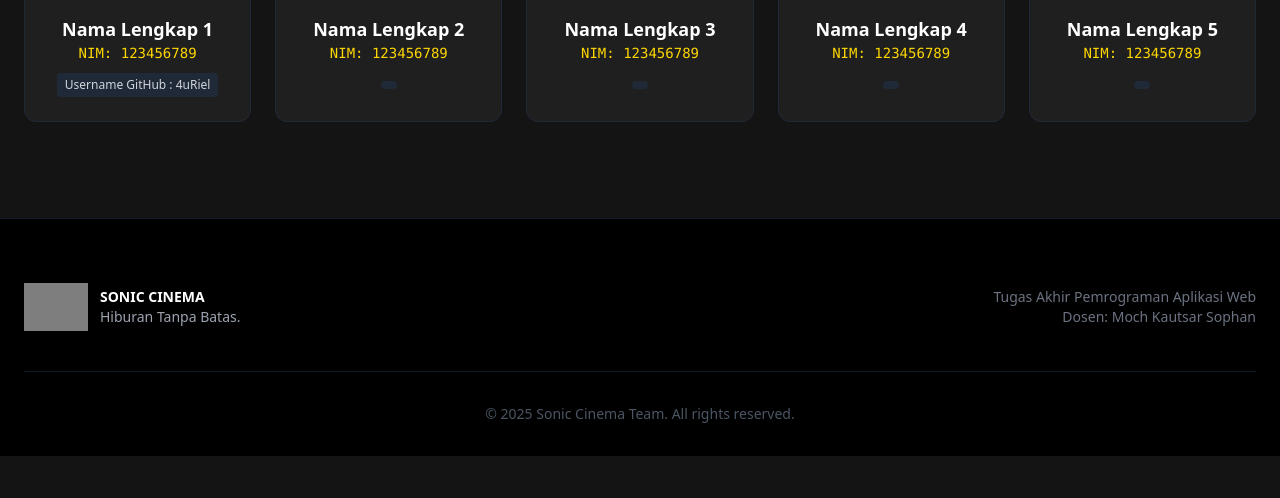
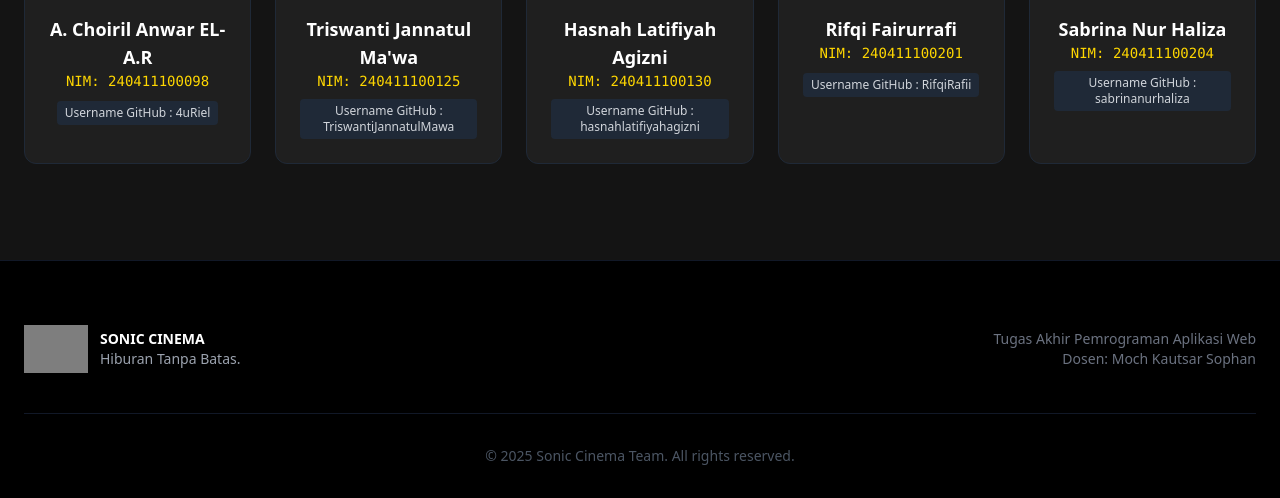
Before and after one commit to zeovarince/PAW-Bioskop, a PHP site: page /custommer/contact.php in a window 1280 px wide. Shown: the part 479-977 px from the top of the page. Before the commit the page ends 935 px from the top, so only its background shows below. Run offline with PHP 8.4, Linux system fonts and the light colour scheme; some libraries are stand-ins or nearby versions; grey boxes are pictures that could not be loaded.

Commit message:
benerin navbar di custommer

```diff
--- a/custommer/contact.php
+++ b/custommer/contact.php
@@ -1,7 +1,5 @@
 <?php
 session_start();
-// Tidak perlu include koneksi jika tidak mengambil data dari database untuk halaman ini
-// Tapi jika navbar butuh logika login, session_start() wajib ada.
 ?>
 
 <!DOCTYPE html>
@@ -39,32 +37,29 @@ session_start();
 </head>
 <body class="bg-cinemaBlack font-sans text-gray-200">
 
-    <!-- NAVBAR USER (Updated Sesuai Request) -->
-    <nav class="bg-cinemaBlack border-b border-gray-800 py-4 sticky top-0 z-50">
+<!--navbar user -->
+    <nav class="bg-cinemaBlack border-b border-gray-800 py-4">
         <div class="max-w-7xl mx-auto px-6 flex justify-between items-center">
 
             <div class="flex items-center gap-4">
                 <img src="../logo.png"
-                     alt="Onic Logo" class="h-11 w-auto object-contain drop-shadow-lg">
+                        alt="Onic Logo" class="h-11 w-auto object-contain drop-shadow-lg">
 
                 <h1 class="text-3xl font-bold text-cinemaGold tracking-widest uppercase" style="text-shadow: 0px 0px 7px;">
                     ONIC <span class="text-white">CINEMA</span>
                 </h1>
             </div>
 
-            <div class="hidden md:block">
-                <div class="ml-10 flex items-baseline space-x-4">
-                    <a href="index.php" class="text-gray-300 hover:text-cinemaGold px-3 py-2 rounded-md text-sm font-medium transition">Home</a>
-                    <a href="movies.php" class="text-gray-300 hover:text-cinemaGold px-3 py-2 rounded-md text-sm font-medium transition">Movies</a>
+            <div class="hidden md:flex space-x-8">
+                <a href="index.php" class="text-gray-300 hover:text-cinemaGold text-black px-3 py-2 rounded-md text-sm font-medium transition">Home</a>
+                <a href="movies.php" class=" text-gray-300 hover:text-cinemaGold px-3 py-2 rounded-md text-sm font-medium transition">Movies</a>
+                <!-- TAMBAHKAN LINK DASHBOARD DI SINI -->
+                <?php if (isset($_SESSION['login'])): ?>
+                    <a href="dashboard.php" class="text-gray-300 hover:text-cinemaGold px-3 py-2 rounded-md text-sm font-medium transition">Dashboard</a>
+                <?php endif; ?>
+                <!-- END TAMBAHAN -->
 
-                    <!-- MENU DASHBOARD (Hanya muncul jika login) -->
-                    <?php if (isset($_SESSION['login'])): ?>
-                        <a href="dashboard.php" class="text-gray-300 hover:text-cinemaGold px-3 py-2 rounded-md text-sm font-medium transition">Dashboard</a>
-                    <?php endif; ?>
-
-                    <!-- Menu Contact Aktif -->
-                    <a href="contact.php" class="bg-cinemaGold text-black px-3 py-2 rounded-md text-sm font-medium transition">Contact</a>
-                </div>
+                <a href="contact.php" class="bg-cinemaGold text-black px-3 py-2 rounded-md text-sm font-medium transition">Contact</a>
             </div>
 
             <div class="flex items-center gap-4">
@@ -73,11 +68,11 @@ session_start();
                         <p class="text-sm font-bold text-white">Halo, <?= $_SESSION['username'] ?></p>
                         <p class="text-xs text-cinemaGold">Member</p>
                     </div>
-                    <a href="logout.php" class="bg-gray-800 hover:bg-cinemaRed text-white p-2 rounded-full transition" title="Logout">
+                    <a href="../logout.php" class="bg-gray-800 hover:bg-cinemaRed text-white p-2 rounded-full transition" title="Logout">
                         <i class="ph ph-sign-out text-xl"></i>
                     </a>
                 <?php else: ?>
-                    <a href="login.php" class="bg-cinemaRed hover:bg-red-700 text-white px-5 py-2 rounded-full font-bold text-sm transition shadow-lg shadow-red-900/20">
+                    <a href="../login.php" class="bg-cinemaRed hover:bg-red-700 text-white px-5 py-2 rounded-full font-bold text-sm transition shadow-lg shadow-red-900/20">
                         Masuk / Daftar
                     </a>
                 <?php endif; ?>
@@ -100,51 +95,51 @@ session_start();
             <!-- ANGGOTA 1 -->
             <div class="bg-cinemaDark rounded-xl p-6 text-center border border-gray-800 hover:border-cinemaRed transition duration-300 group">
                 <div class="relative w-24 h-24 mx-auto mb-4">
-                    <img src="https://ui-avatars.com/api/?name=Ketua+Tim&background=E50914&color=fff" alt="Foto Profil" class="w-full h-full rounded-full object-cover border-2 border-cinemaRed group-hover:scale-110 transition duration-300">
+                    <img src="https://ui-avatars.com/api/?name=AC&background=E50914&color=fff" alt="Foto Profil" class="w-full h-full rounded-full object-cover border-2 border-cinemaRed group-hover:scale-110 transition duration-300">
                 </div>
-                <h3 class="text-white font-bold text-lg">Nama Lengkap 1</h3>
-                <p class="text-cinemaGold text-sm font-mono mb-2">NIM: 123456789</p>
+                <h3 class="text-white font-bold text-lg">A. Choiril Anwar EL-A.R</h3>
+                <p class="text-cinemaGold text-sm font-mono mb-2">NIM: 240411100098</p>
                 <span class="inline-block bg-gray-800 text-gray-300 text-xs px-2 py-1 rounded">Username GitHub : 4uRiel</span>
             </div>
 
             <!-- ANGGOTA 2 -->
             <div class="bg-cinemaDark rounded-xl p-6 text-center border border-gray-800 hover:border-cinemaRed transition duration-300 group">
                 <div class="relative w-24 h-24 mx-auto mb-4">
-                    <img src="https://ui-avatars.com/api/?name=Anggota+Dua&background=random" alt="Foto Profil" class="w-full h-full rounded-full object-cover border-2 border-gray-700 group-hover:border-cinemaRed transition duration-300">
+                    <img src="https://ui-avatars.com/api/?name=MW&background=random" alt="Foto Profil" class="w-full h-full rounded-full object-cover border-2 border-gray-700 group-hover:border-cinemaRed transition duration-300">
                 </div>
-                <h3 class="text-white font-bold text-lg">Nama Lengkap 2</h3>
-                <p class="text-cinemaGold text-sm font-mono mb-2">NIM: 123456789</p>
-                <span class="inline-block bg-gray-800 text-gray-300 text-xs px-2 py-1 rounded"></span>
+                <h3 class="text-white font-bold text-lg">Triswanti Jannatul Ma'wa</h3>
+                <p class="text-cinemaGold text-sm font-mono mb-2">NIM: 240411100125</p>
+                <span class="inline-block bg-gray-800 text-gray-300 text-xs px-2 py-1 rounded">Username GitHub : TriswantiJannatulMawa</span>
             </div>
 
             <!-- ANGGOTA 3 -->
             <div class="bg-cinemaDark rounded-xl p-6 text-center border border-gray-800 hover:border-cinemaRed transition duration-300 group">
                 <div class="relative w-24 h-24 mx-auto mb-4">
-                    <img src="https://ui-avatars.com/api/?name=Anggota+Tiga&background=random" alt="Foto Profil" class="w-full h-full rounded-full object-cover border-2 border-gray-700 group-hover:border-cinemaRed transition duration-300">
+                    <img src="https://ui-avatars.com/api/?name=HA&background=random" alt="Foto Profil" class="w-full h-full rounded-full object-cover border-2 border-gray-700 group-hover:border-cinemaRed transition duration-300">
                 </div>
-                <h3 class="text-white font-bold text-lg">Nama Lengkap 3</h3>
-                <p class="text-cinemaGold text-sm font-mono mb-2">NIM: 123456789</p>
-                <span class="inline-block bg-gray-800 text-gray-300 text-xs px-2 py-1 rounded"></span>
+                <h3 class="text-white font-bold text-lg">Hasnah Latifiyah Agizni</h3>
+                <p class="text-cinemaGold text-sm font-mono mb-2">NIM: 240411100130</p>
+                <span class="inline-block bg-gray-800 text-gray-300 text-xs px-2 py-1 rounded">Username GitHub : hasnahlatifiyahagizni</span>
             </div>
 
             <!-- ANGGOTA 4 -->
             <div class="bg-cinemaDark rounded-xl p-6 text-center border border-gray-800 hover:border-cinemaRed transition duration-300 group">
                 <div class="relative w-24 h-24 mx-auto mb-4">
-                    <img src="https://ui-avatars.com/api/?name=Anggota+Empat&background=random" alt="Foto Profil" class="w-full h-full rounded-full object-cover border-2 border-gray-700 group-hover:border-cinemaRed transition duration-300">
+                    <img src="https://ui-avatars.com/api/?name=RF&background=random" alt="Foto Profil" class="w-full h-full rounded-full object-cover border-2 border-gray-700 group-hover:border-cinemaRed transition duration-300">
                 </div>
-                <h3 class="text-white font-bold text-lg">Nama Lengkap 4</h3>
-                <p class="text-cinemaGold text-sm font-mono mb-2">NIM: 123456789</p>
-                <span class="inline-block bg-gray-800 text-gray-300 text-xs px-2 py-1 rounded"></span>
+                <h3 class="text-white font-bold text-lg">Rifqi Fairurrafi</h3>
+                <p class="text-cinemaGold text-sm font-mono mb-2">NIM: 240411100201</p>
+                <span class="inline-block bg-gray-800 text-gray-300 text-xs px-2 py-1 rounded">Username GitHub : RifqiRafii</span>
             </div>
 
             <!-- ANGGOTA 5 -->
             <div class="bg-cinemaDark rounded-xl p-6 text-center border border-gray-800 hover:border-cinemaRed transition duration-300 group">
                 <div class="relative w-24 h-24 mx-auto mb-4">
-                    <img src="https://ui-avatars.com/api/?name=Anggota+Lima&background=random" alt="Foto Profil" class="w-full h-full rounded-full object-cover border-2 border-gray-700 group-hover:border-cinemaRed transition duration-300">
+                    <img src="https://ui-avatars.com/api/?name=SA&background=random" alt="Foto Profil" class="w-full h-full rounded-full object-cover border-2 border-gray-700 group-hover:border-cinemaRed transition duration-300">
                 </div>
-                <h3 class="text-white font-bold text-lg">Nama Lengkap 5</h3>
-                <p class="text-cinemaGold text-sm font-mono mb-2">NIM: 123456789</p>
-                <span class="inline-block bg-gray-800 text-gray-300 text-xs px-2 py-1 rounded"></span>
+                <h3 class="text-white font-bold text-lg">Sabrina Nur Haliza</h3>
+                <p class="text-cinemaGold text-sm font-mono mb-2">NIM: 240411100204</p>
+                <span class="inline-block bg-gray-800 text-gray-300 text-xs px-2 py-1 rounded">Username GitHub : sabrinanurhaliza</span>
             </div>
 
         </div>
```
Also changed, not shown: custommer/dashboard.php (+18 -2 lines), custommer/movies.php (+41 -15 lines).
